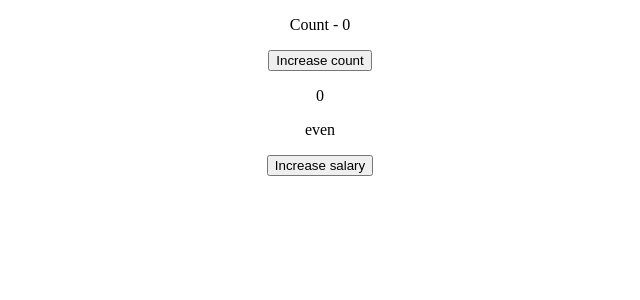
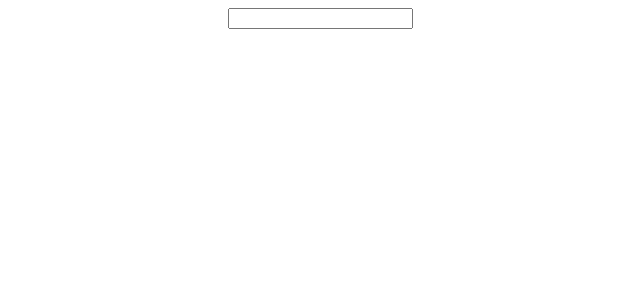
Before and after one commit to Byagari-Sai-Kumar/front_end_development, a React (Vite) app in the folder learning_react/hello-world/: page / in a window 1280 px wide. Shown: the top 300 px of the page, without its empty margins (320-960 px from the left). Built offline with nearby package versions, Linux system fonts and the light colour scheme.

Commit message:
Debouncing

```diff
--- a/learning_react/hello-world/src/App.jsx
+++ b/learning_react/hello-world/src/App.jsx
@@ -64,6 +64,7 @@ import {ContextChildOneRender} from './components/44ContextRender/ContextChildRe
 import {PracticeComponentA} from './components/45Practice/practiceComponentA'
 // import {PracticeComponentB} from './components/45Practice/practiceComponentB'
 // import PracticeComponentC from './components/45Practice/practiceComponentC'
+import {Debouncing} from './components/46Debouncing/debouncing'
 
 function App() {
   return (
@@ -157,8 +158,9 @@ function App() {
       <ReactMemoParent/>
       <ContextParentRender>
           <ContextChildOneRender/>
-      </ContextParentRender> */}
-      <PracticeComponentA/>
+      </ContextParentRender>
+      <PracticeComponentA/>*/}
+      <Debouncing/>
     </div>
   );
 }
--- /dev/null
+++ b/learning_react/hello-world/src/components/46Debouncing/debouncing.jsx
@@ -0,0 +1,38 @@
+import React,{useState,useCallback} from "react";
+
+export const Debouncing = () => {
+    const [name,setName] = useState('');
+
+    const debounce = (fn,delay) => {
+        console.log('debounce function called');
+        let timer;
+
+        return function(...args){
+            clearTimeout(timer);
+
+            timer = setTimeout(()=>{
+                console.log('debounce function executed');
+                fn(...args)
+            },delay)
+        }
+    }
+
+    const handleDebouncing = useCallback(
+        debounce(
+        (value)=>{
+            console.log(value)
+        }
+        ,1000)
+    ,[])
+
+    const handleOnchange = (e) => {
+        setName(e.target.value);
+        handleDebouncing(e.target.value)
+    }
+
+    return(
+        <>
+            <input type="text" value={name} onChange={handleOnchange}/>
+        </>
+    )
+}
```
